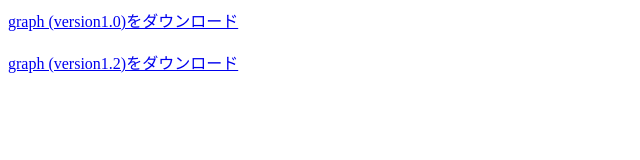
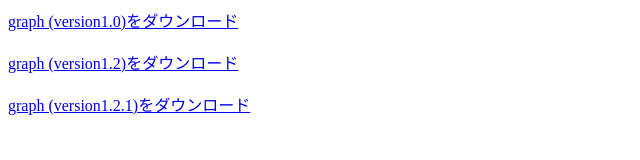
Before and after one commit to shomozon/jar, a plain HTML site: page index.html in a window 1280 px wide. Shown: the whole page, without its empty margins (0-640 px from the left). Drawn offline with Linux system fonts and the light colour scheme.

Commit message:
Update index.html

```diff
--- a/index.html
+++ b/index.html
@@ -5,7 +5,8 @@
  <title>a</title>
 </head>
 <body>
-<a href="graph/graph (version1.0).zip" download>graph (version1.0)をダウンロード</a><br><br>
-<a href="graph/graph (version1.2).zip" download>graph (version1.2)をダウンロード</a>
+ <a href="graph/graph (version1.0).zip" download>graph (version1.0)をダウンロード</a><br><br>
+ <a href="graph/graph (version1.2).zip" download>graph (version1.2)をダウンロード</a><br><br>
+ <a href="graph/graph (version1.2.1).zip" download>graph (version1.2.1)をダウンロード</a>
 </body>
 </html>
```
